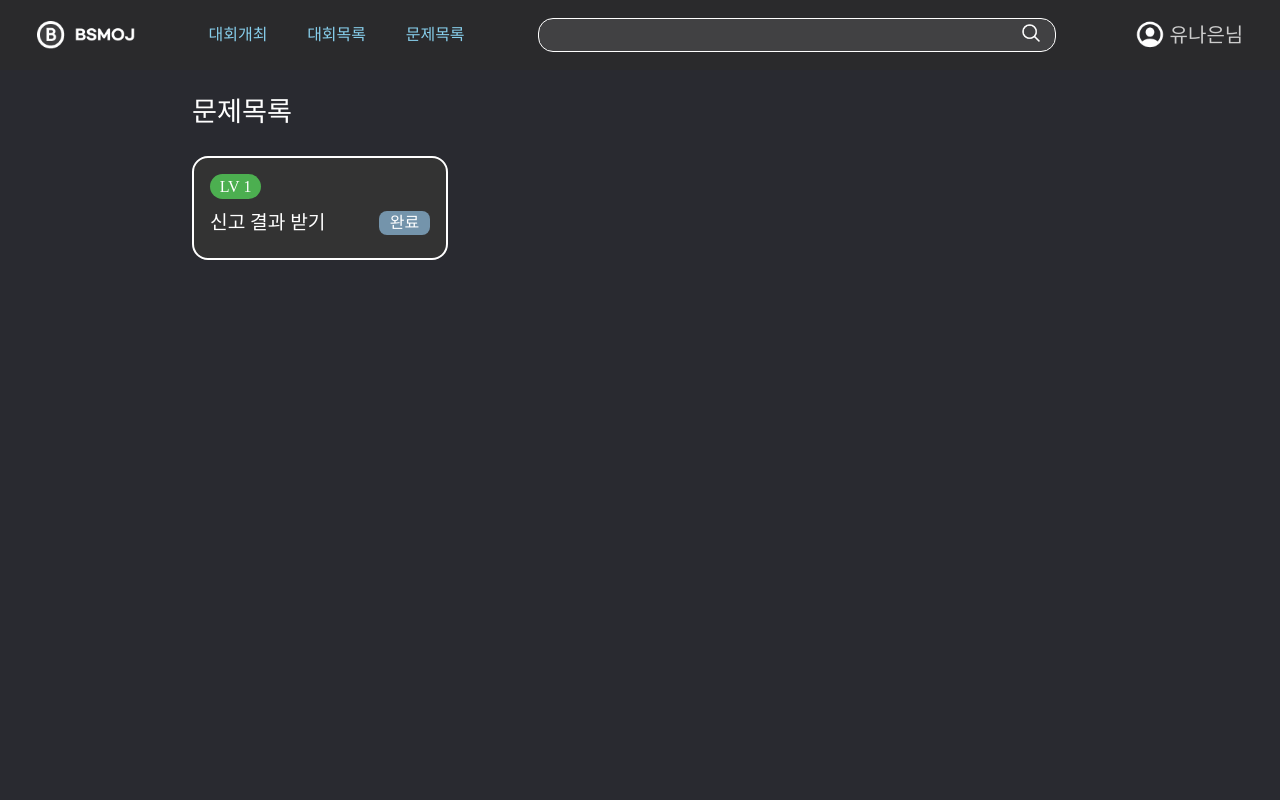
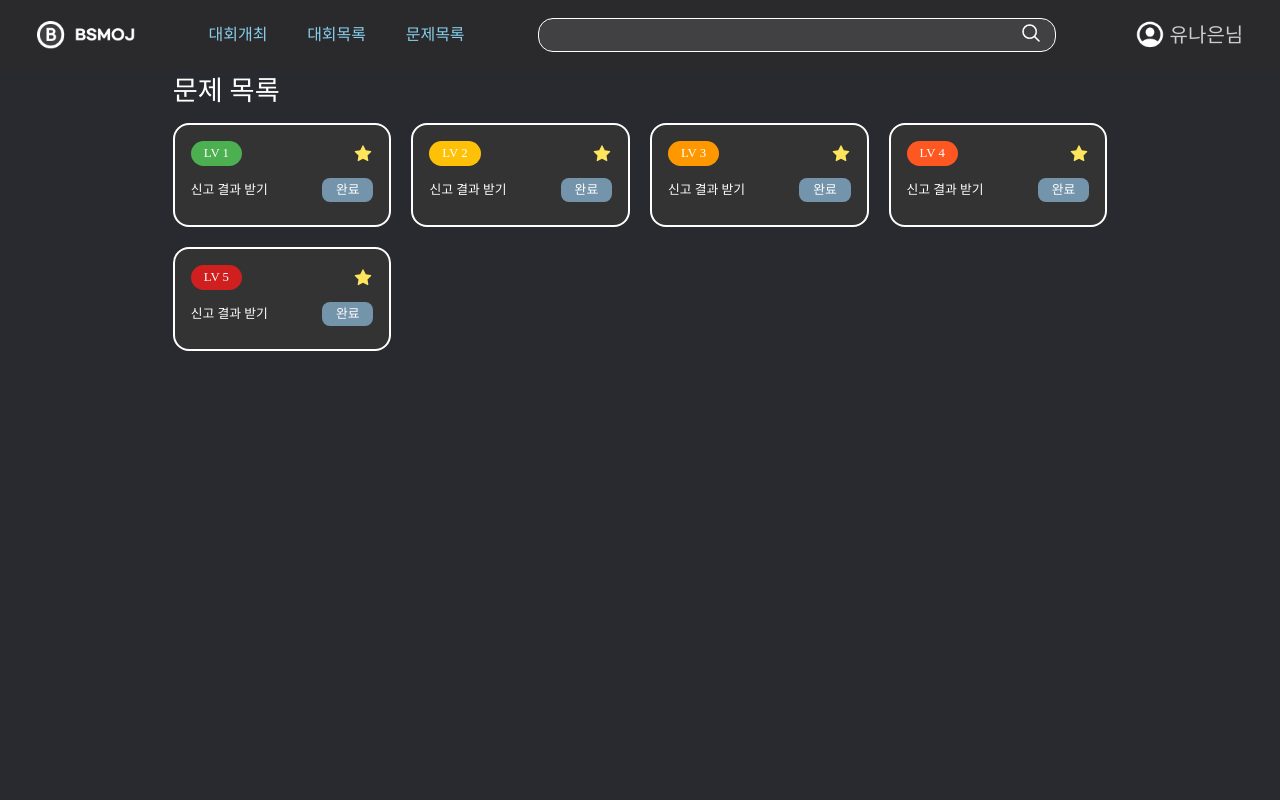
Before and after one commit to yunaeun/OJ-Front-ASSEMBLE, a Next.js app: page / in a window 1280 px wide. Shown: the top 800 px of the page. Built offline with nearby package versions, Linux system fonts and the light colour scheme; a web font is replaced by a local one.

Commit message:
ADD :: Main

```diff
--- a/package.json
+++ b/package.json
@@ -20,6 +20,7 @@
     "re-resizable": "^6.9.9",
     "react": "18.2.0",
     "react-dom": "18.2.0",
+    "react-icons": "4.4.0",
     "sass": "^1.54.6",
     "styled-components": "^5.3.5",
     "styled-normalize": "^8.0.7",
--- a/pages/index.tsx
+++ b/pages/index.tsx
@@ -1,13 +1,12 @@
 import type { NextPage } from "next";
 import * as S from "../styles/index-style";
 import ProblemLevel from "./problemlist/problemLevel";
-//npm install react-icons --save
-//yarn add react-icons
 
 const Home = () => {
   return (
+    <S.BContainer>
+      <S.Title>문제 목록</S.Title>
       <S.Container>
-      <S.Title>문제목록</S.Title>
         {["1", "2", "3", "4", "5"].map((data, idx) => {
           return (
             <ProblemLevel
@@ -19,6 +18,7 @@ const Home = () => {
           );
         })}
       </S.Container>
+    </S.BContainer>
   );
 };
 
--- a/pages/problemlist/problemLevel.tsx
+++ b/pages/problemlist/problemLevel.tsx
@@ -1,5 +1,9 @@
 import type { NextPage } from "next";
 import * as S from "../../styles/index-style";
+import { AiFillStar } from "react-icons/ai";
+import { AiOutlineStar } from "react-icons/ai";
+//npm install react-icons --save
+//yarn add react-icons
 
 const ProblemLevel = (props: {
   level: string;
@@ -7,8 +11,14 @@ const ProblemLevel = (props: {
   star: string;
 }) => {
   return (
-    <S.Container>
     <S.Problem>
+      <div
+        style={{
+          display: "flex",
+          justifyContent: "space-between",
+          alignItems: "center",
+        }}
+      >
         <S.Level
           style={
             props.level === "1"
@@ -24,7 +34,12 @@ const ProblemLevel = (props: {
         >
           LV {props.level}
         </S.Level>
-
+        {props.star == "star" ? (
+          <AiFillStar size="20" color="#FFE55C" />
+        ) : (
+          <AiOutlineStar size="20" color="#FFE55C" />
+        )}
+      </div>
       <div
         style={{
           display: "flex",
@@ -39,7 +54,6 @@ const ProblemLevel = (props: {
         ) : null}
       </div>
     </S.Problem>
-    </S.Container>
   );
 };
 
--- a/styles/index-style.ts
+++ b/styles/index-style.ts
@@ -1,32 +1,38 @@
 import styled from "styled-components";
 import theme from "./theme";
 
-export const Title = styled.h3`
+export const Title = styled.div`
   color: white;
   font-size: 3.4vh;
   font-weight: 400;
+  padding: 0.7vh 0 2vh 0;
 `;
 
 export const Level = styled.div`
   width: 4vw;
   height: 3.2vh;
-
   color: white;
-  font-size: 2vh;
+  font-size: 1vw;
   text-align: center;
   border-radius: 3.2vh;
   line-height: 3.2vh;
 `;
 
-export const Container = styled.div`
-  width: 70vw;
-  height: 100vh;
-  justify-content: space-between;
+export const BContainer = styled.div`
+  width: 73vw;
   margin: 0 auto;
 `;
 
+export const Container = styled.div`
+  width: 73vw;
+  grid-template-columns: repeat(auto-fill, minmax(20%, auto));
+  gap: 20px 20px;
+  display: grid;
+  flex-wrap: wrap;
+  flex-direction: row;
+`;
+
 export const Problem = styled.div`
-  width: 20vw;
   padding: 16px;
   box-sizing: border-box;
   height: 13vh;
@@ -42,12 +48,12 @@ export const CompleteButton = styled.div`
   border-radius: 8px;
   line-height: 3vh;
   text-align: center;
-  font-size: 2vh;
+  font-size: 1vw;
   color: white;
 `;
 
 export const Content = styled.span`
   color: white;
-  font-size: 2.4vh;
+  font-size: 1vw;
   font-weight: 300;
 `;
```
Also changed, not shown: components/header/header.tsx (+3 -9 lines), 2 other files (tests, documents, lock files or other folders). Lines whose indentation alone changed are shown as unchanged.
